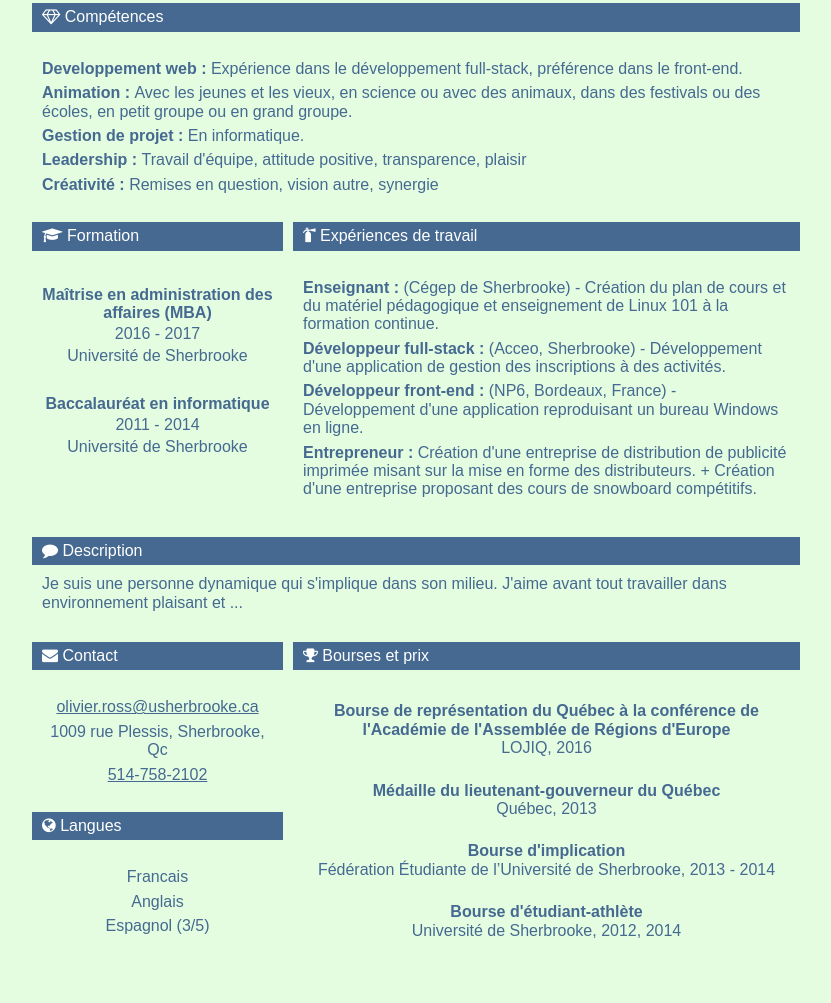
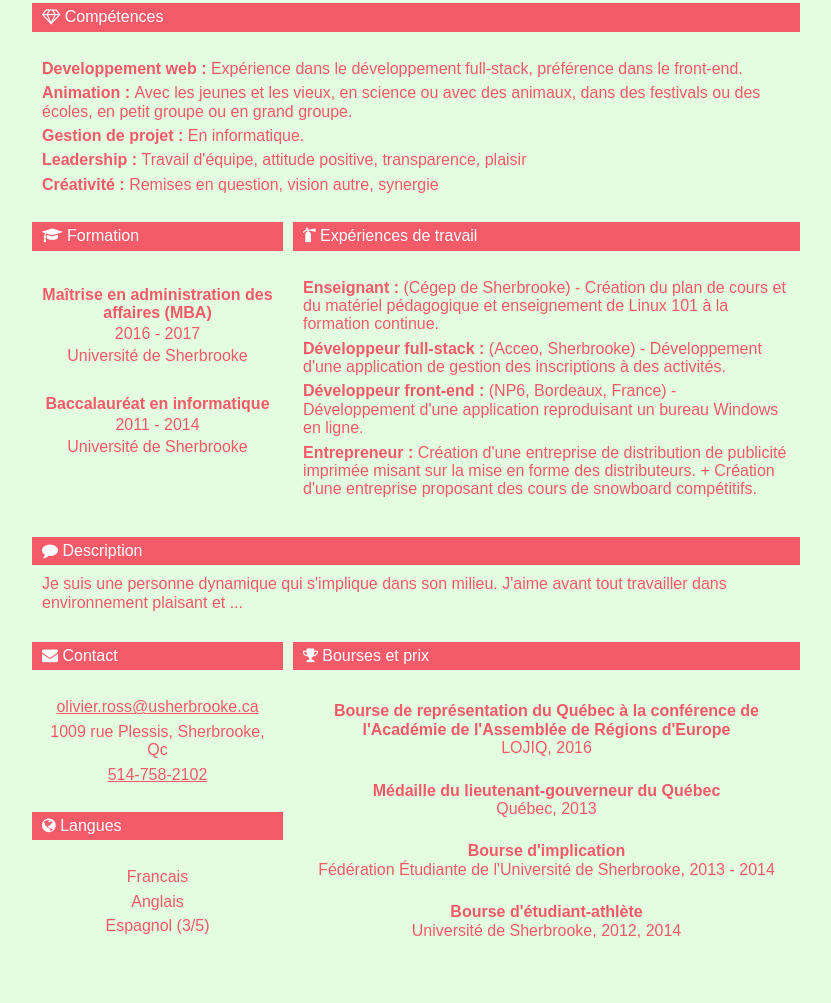
Before and after one commit to OlivierRoss/site-perso, a plain HTML site: page index.html in a window 1280 px wide. Shown: the part 197-1200 px from the top of the page, without its empty margins (224-1055 px from the left). Drawn offline with nearby package versions, Linux system fonts and the light colour scheme.

Commit message:
couleurs

```diff
--- a/index.html
+++ b/index.html
@@ -178,7 +178,7 @@
                                         <span style="font-weight: bold;">M&eacute;daille du lieutenant-gouverneur du Qu&eacute;bec</span><br> Qu&eacute;bec, 2013
                                     </li>
                                     <li class="element">
-                                        <span style="font-weight: bold;">Bourse d'implication</span><br> F&eacute;d&eacute;ration &Eacute;tudiante de l’Universit&eacute; de Sherbrooke, 2013 - 2014
+                                        <span style="font-weight: bold;">Bourse d'implication</span><br> F&eacute;d&eacute;ration &Eacute;tudiante de l'Universit&eacute; de Sherbrooke, 2013 - 2014
                                     </li>
                                     <li class="element">
                                         <span style="font-weight: bold;">Bourse d'&eacute;tudiant-athl&egrave;te</span><br> Universit&eacute; de Sherbrooke, 2012, 2014
--- a/style.css
+++ b/style.css
@@ -5,7 +5,7 @@
 
 body {
     background-color: #E4FDE1;
-    color: #456990;
+    color: #F45B69;
 }
 
 #presentation {
@@ -58,7 +58,7 @@ body {
 
 .banniere {
     padding: 5px 10px;
-    background-color: #456990;
+    background-color: #F45B69;
     text-align: left;
     color: white;
 }
@@ -87,7 +87,7 @@ ul {
 }
 
 a {
-    color: #456990;
+    color: #F45B69;
 }
 
 /*
@@ -98,5 +98,5 @@ a {
  * E4FDE1
  * 456990
  * F45B69
- * https://coolors.co/app/114b5f-028090-e4fde1-456990-f45b69
+ * https://coolors.co/app/114b5f-028090-e4fde1-F45B69-f45b69
  */
```
